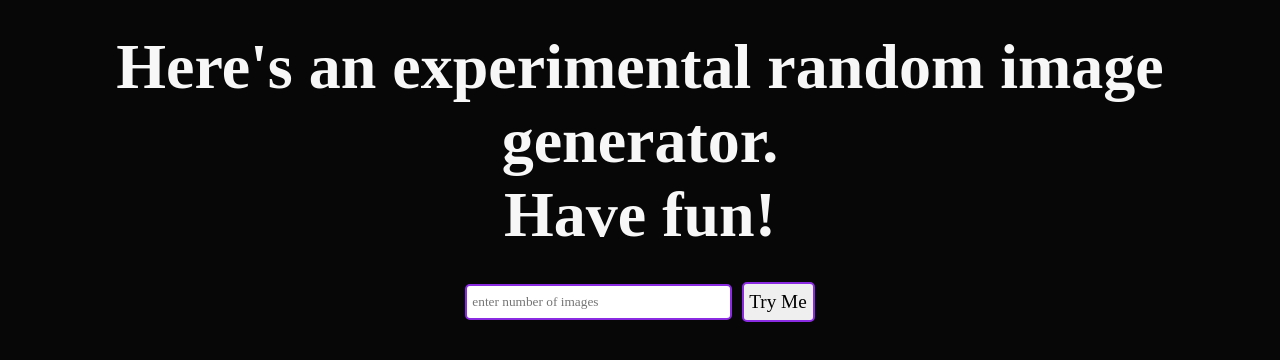
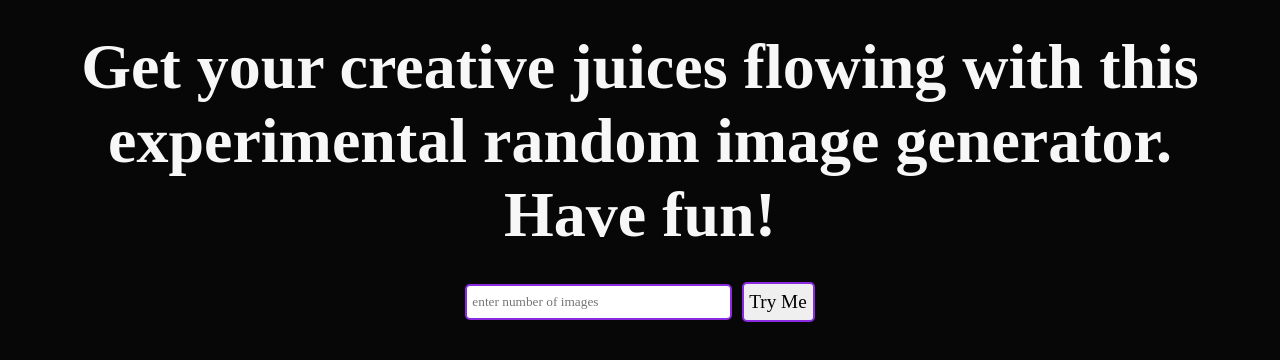
Before and after one commit to Tsu-kuyomi/Unsplash-API, a plain HTML site: page index.html in a window 1280 px wide. Drawn offline with Linux system fonts and the light colour scheme.

Commit message:
changed the header text

```diff
--- a/index.html
+++ b/index.html
@@ -9,7 +9,8 @@
 </head>
 <body>
     <section class="main">
-    <h6>Here's an experimental random image generator. <br>
+    <h6>Get your creative juices flowing with this
+        <br>experimental random image generator. <br>
     Have fun!</h6>
 
     <div class="req">
```
Also changed, not shown: index.js (line endings or trailing spaces).
